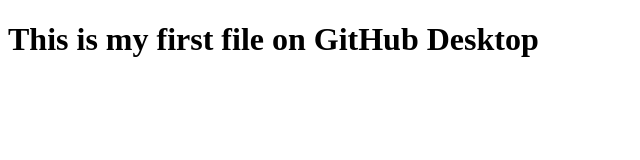
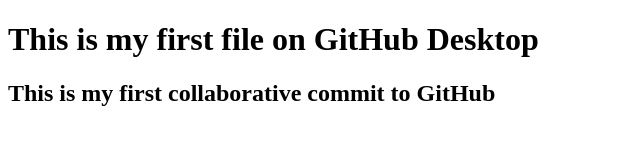
Before and after one commit to Chanith27/Tourism-Website-Web-Development-Project-, a plain HTML site: page Tutorial.html in a window 1280 px wide. Shown: the whole page, without its empty margins (0-640 px from the left). Drawn offline with Linux system fonts and the light colour scheme.

Commit message:
Update Tutorial.html
Co-Authored-By: Nirma Nethmini <nirmanethmini@gmail.com>

```diff
--- a/Tutorial.html
+++ b/Tutorial.html
@@ -7,5 +7,6 @@
 </head>
 <body>
     <h1>This is my first file on GitHub Desktop</h1>
+    <h2>This is my first collaborative commit to GitHub</h2>
 </body>
 </html>
```
